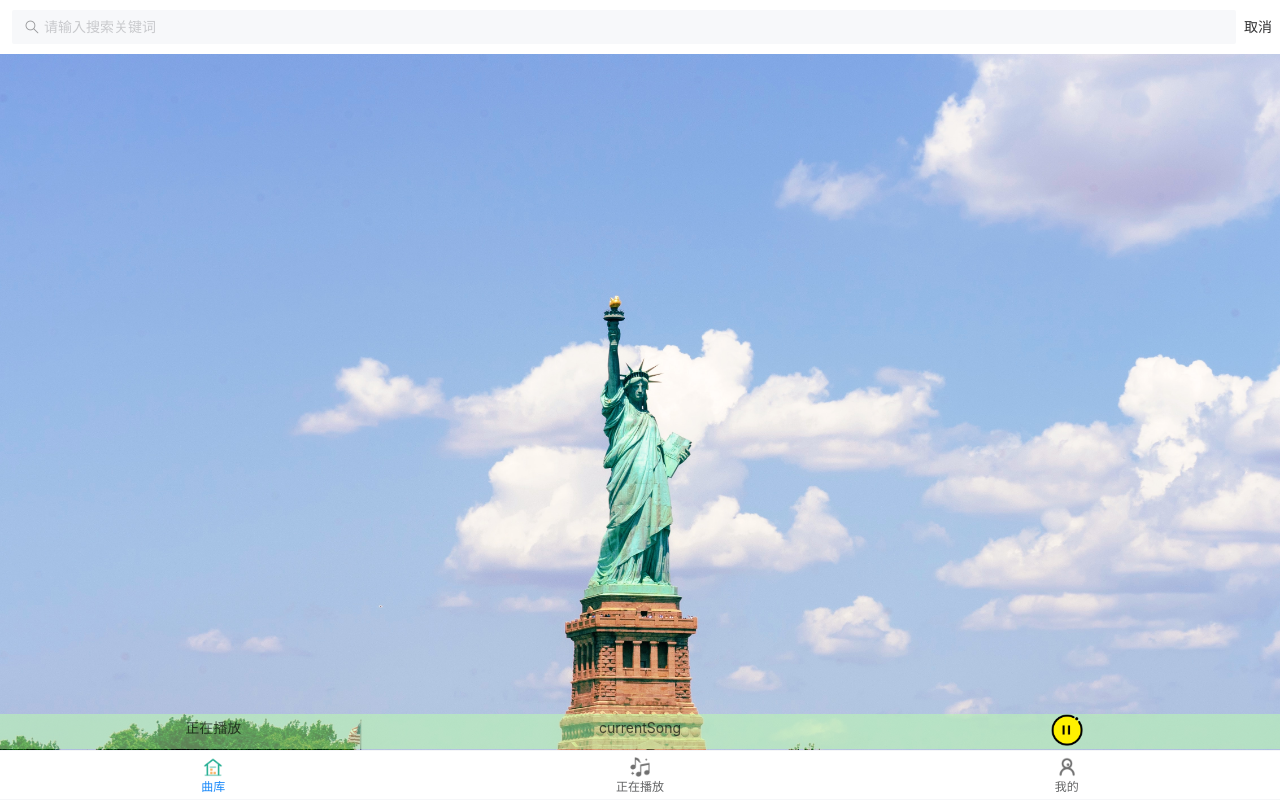
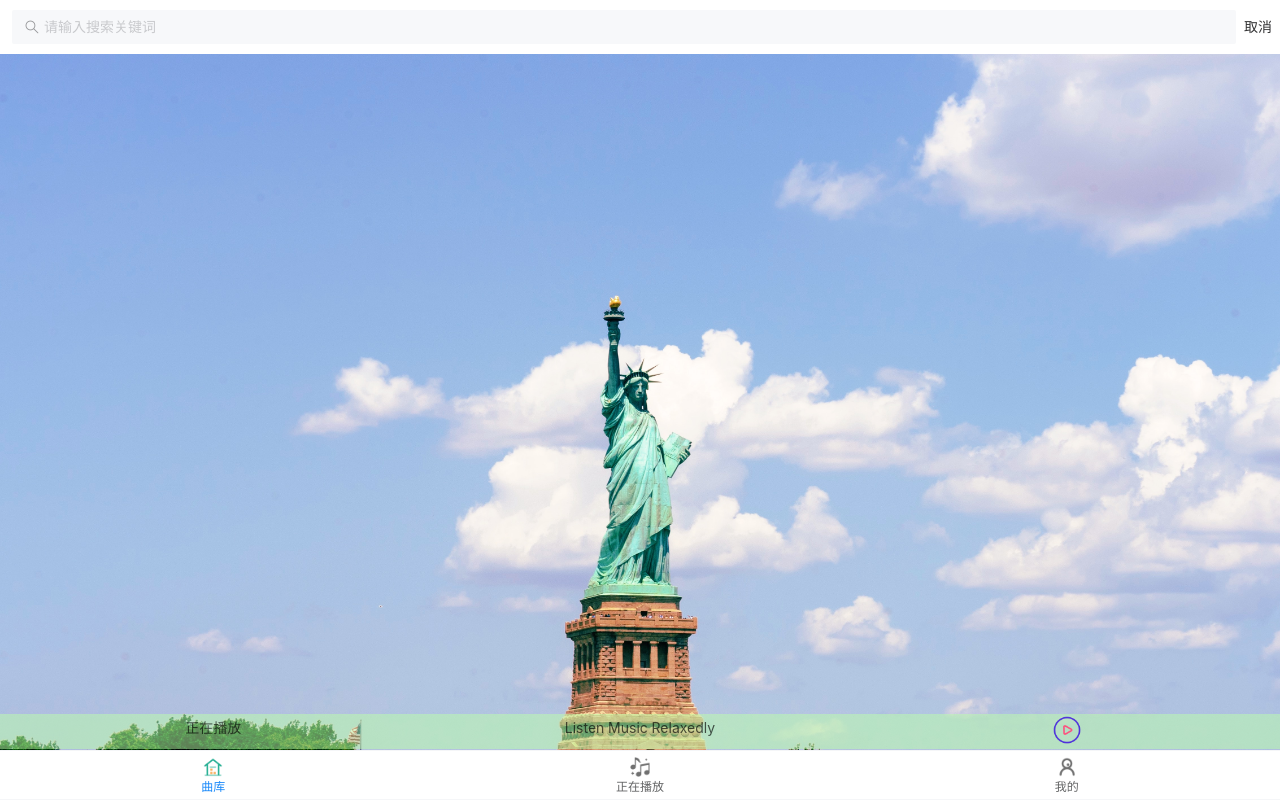
Before and after one commit to LittleControl/ListenMusic, a Vue app: page /#/warehouse in a window 1280 px wide. Built offline with nearby package versions, Linux system fonts and the light colour scheme.

Commit message:
引入Vuex

```diff
--- a/src/components/PlayerMini.vue
+++ b/src/components/PlayerMini.vue
@@ -1,15 +1,28 @@
 <template>
   <div class="player">
     <div class="status">正在播放</div>
-    <div class="name">{{'currentSong'}}</div>
-    <div class="control" @click="playSongs('Nigel Silin - Sakura Tears.mp3')">
-      <img src="/img/warehouse/pause.png" width="32" height="32" />
+    <div class="name">{{currentSong}}</div>
+    <div class="control" @click="controlPlay">
+      <img :src="playImg" width="32" height="32" />
     </div>
   </div>
 </template>
 
 <script>
-export default {};
+import { mapGetters, mapActions } from "vuex";
+export default {
+  methods: {
+    ...mapActions(["controlPlay"])
+  },
+  computed: {
+    ...mapGetters(["playImg"]),
+    currentSong() {
+      return this.$store.state.currentSong == null
+        ? "Listen Music Relaxedly "
+        : this.$store.state.currentSong.name;
+    }
+  }
+};
 </script>
 
 <style lang="scss">
--- a/src/store/index.js
+++ b/src/store/index.js
@@ -5,36 +5,59 @@ Vue.use(Vuex)
 
 export default new Vuex.Store({
   state: {
+    currentSong: null,
+    miniPlayImg: '/img/warehouse/play.png'
   },
   mutations: {
+    INIT_SONG(state, song) {
+      if (state.currentSong) {
+        state.currentSong.playingSong.pause()
+        state.currentSong = null
+      }
+      state.currentSong = song
+    },
+    PAUSE_SONG(state) {
+      state.currentSong.playingSong.pause()
+      state.currentSong.isPlaying = false
+      state.miniPlayImg = '/img/warehouse/play.png'
+    },
+    PLAY_SONG(state) {
+      state.currentSong.playingSong.play()
+      state.currentSong.isPlaying = true
+      state.miniPlayImg = '/img/warehouse/pause.png'
+    },
+
   },
   actions: {
-    playSongs(name, playSongs) {
-      if (this.song == null || this.song.name != name) {
-        let currentSong = new Audio("/music/" + name);
-        this.song = {
-          currentSong,
-          name,
+    playSong({ commit, state }, song) {
+      if (state.currentSong == null || state.currentSong.name != song.name) {
+        let playingSong = new Audio('/music/' + song.name)
+        commit('INIT_SONG', {
+          playingSong,
+          name: song.name,
           isPlaying: false
-        };
+        })
       }
-      if (this.song.isPlaying) {
-        this.song.currentSong.pause();
-        this.song.isPlaying = false;
-        this.songSrc = "/img/warehouse/play.png";
+      if (state.currentSong.isPlaying) {
+        commit('PAUSE_SONG')
       } else {
-        this.song.currentSong.play();
-        this.song.isPlaying = true;
-        this.songSrc = "/img/warehouse/pause.png";
+        commit('PLAY_SONG')
       }
     },
-    displayMiniPlayer(value) {
-      let player = document.getElementsByClassName("player")[0];
-      if (value) {
-        player.style.display = "box";
+    controlPlay({ commit, state }) {
+      if (state.currentSong == null) {
+        return
+      }
+      if (state.currentSong.isPlaying) {
+        commit('PAUSE_SONG')
       } else {
-        player.style.display = "none";
+        commit('PLAY_SONG')
       }
+    },
+  },
+  getters: {
+    playImg: state => {
+      return state.miniPlayImg
     }
   },
   modules: {
--- a/src/views/WareHouse.vue
+++ b/src/views/WareHouse.vue
@@ -40,7 +40,7 @@
           <img src="/img/warehouse/singer1.jpg" />
         </div>
         <div class="content">
-          <h3 @click="playSongs('Nigel Silin - Sakura Tears.mp3')">突然的自我</h3>
+          <h3 @click="playSong('Nigel Silin - Sakura Tears.mp3')">突然的自我</h3>
           <div class="row">Author</div>
           <div class="row">Comments</div>
         </div>
@@ -50,7 +50,7 @@
           <img src="/img/warehouse/singer2.jpg" />
         </div>
         <div class="content">
-          <h3>The Truth That You Leave</h3>
+          <h3 @click="playSong('突然的自我.mp3')">The Truth That You Leave</h3>
           <div class="row">Nothing</div>
           <div class="row">Nothing</div>
         </div>
@@ -84,45 +84,25 @@ Vue.use(Grid).use(GridItem);
 Vue.use(Search);
 Vue.use(Lazyload);
 Vue.use(Swipe).use(SwipeItem);
+
+import { mapGetters } from "vuex";
 export default {
   data() {
     return {
-      images: ["/img/app/2.jpg", "/img/app/3.jpg"],
-      song: null,
-      songSrc: "/img/warehouse/play.png"
+      images: ["/img/app/2.jpg", "/img/app/3.jpg"]
     };
   },
   methods: {
     onSearch() {},
     onCancel() {},
-    playSongs(name, playSongs) {
-      if (this.song == null || this.song.name != name) {
-        let currentSong = new Audio("/music/" + name);
-        this.song = {
-          currentSong,
-          name,
-          isPlaying: false
-        };
-      }
-      if (this.song.isPlaying) {
-        this.song.currentSong.pause();
-        this.song.isPlaying = false;
-        this.songSrc = "/img/warehouse/play.png";
-      } else {
-        this.song.currentSong.play();
-        this.song.isPlaying = true;
-        this.songSrc = "/img/warehouse/pause.png";
-      }
+    playSong(name) {
+      this.$store.dispatch("playSong", {
+        name
+      });
     }
   },
   computed: {
-    currentSong() {
-      if (this.song == null) {
-        return "Listen To Music";
-      } else {
-        return this.song.name.slice(0, -4);
-      }
-    }
+    ...mapGetters(["playImg"])
   }
 };
 </script>
```
